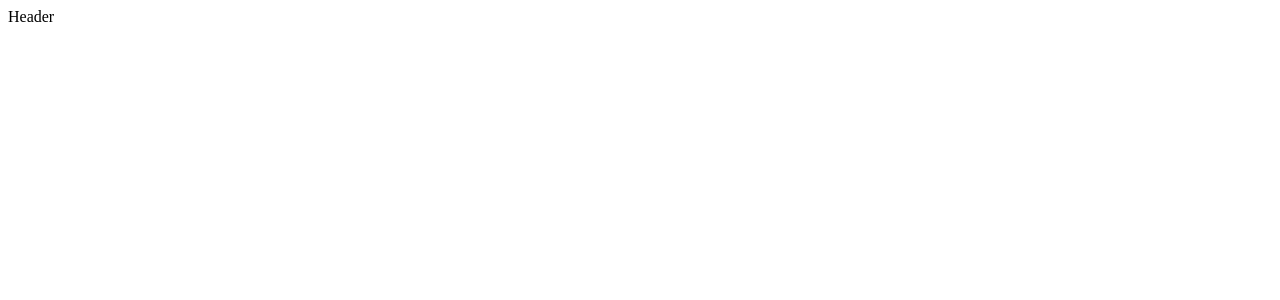
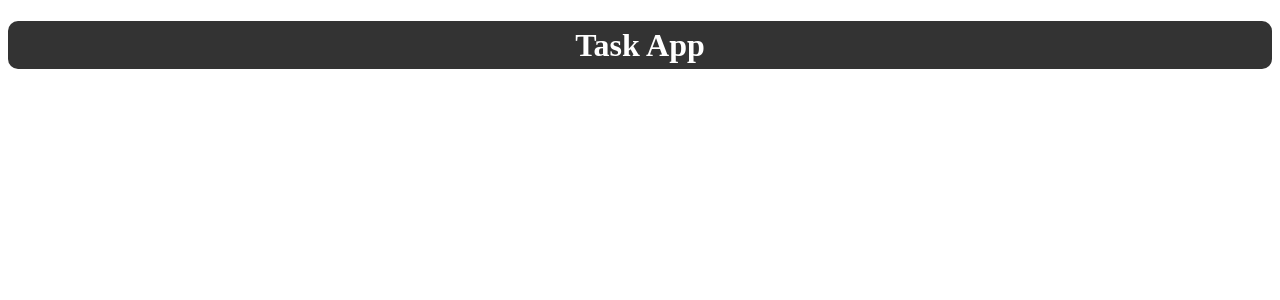
Before and after one commit to SalamanderCtesiphon/react-app-todo-application, a React (Create React App) app: page / in a window 1280 px wide. Shown: the top 300 px of the page. Built offline with nearby package versions, Linux system fonts and the light colour scheme.

Commit message:
add a style folder and added an external stylesheet

```diff
--- a/public/index.html
+++ b/public/index.html
@@ -24,7 +24,7 @@
       work correctly both with client-side routing and a non-root public URL.
       Learn how to configure a non-root public URL by running `npm run build`.
     -->
-    <title>React App</title>
+    <title>Task App</title>
   </head>
   <body>
     <noscript>You need to enable JavaScript to run this app.</noscript>
--- a/src/App.css
+++ b/src/App.css
@@ -1,3 +1,6 @@
 .App {
-  text-align: center;
+  display: flex;
+  align-items: center;
+  width: 100%;
+  height: 100%;
 }
--- a/src/components/Header.js
+++ b/src/components/Header.js
@@ -1,11 +1,21 @@
 import React, { Component } from 'react'
+import '../styles/HeaderStyles.css'
 
 export class Header extends Component {
   render() {
     return (
-      <div>Header</div>
+      <h1 className="header" style={headerStyle}>Task App</h1>
     )
   }
 }
 
+const headerStyle = {
+    background:'#333',
+    color: '#fff',
+    display: 'flex',
+    justifyContent: 'center',
+    alignItems: 'center',
+    height: '6vh'
+}
+
 export default Header
--- /dev/null
+++ b/src/styles/HeaderStyles.css
@@ -0,0 +1,4 @@
+.header {
+    border-radius: 10px;
+    min-height: 45px;
+}
```
